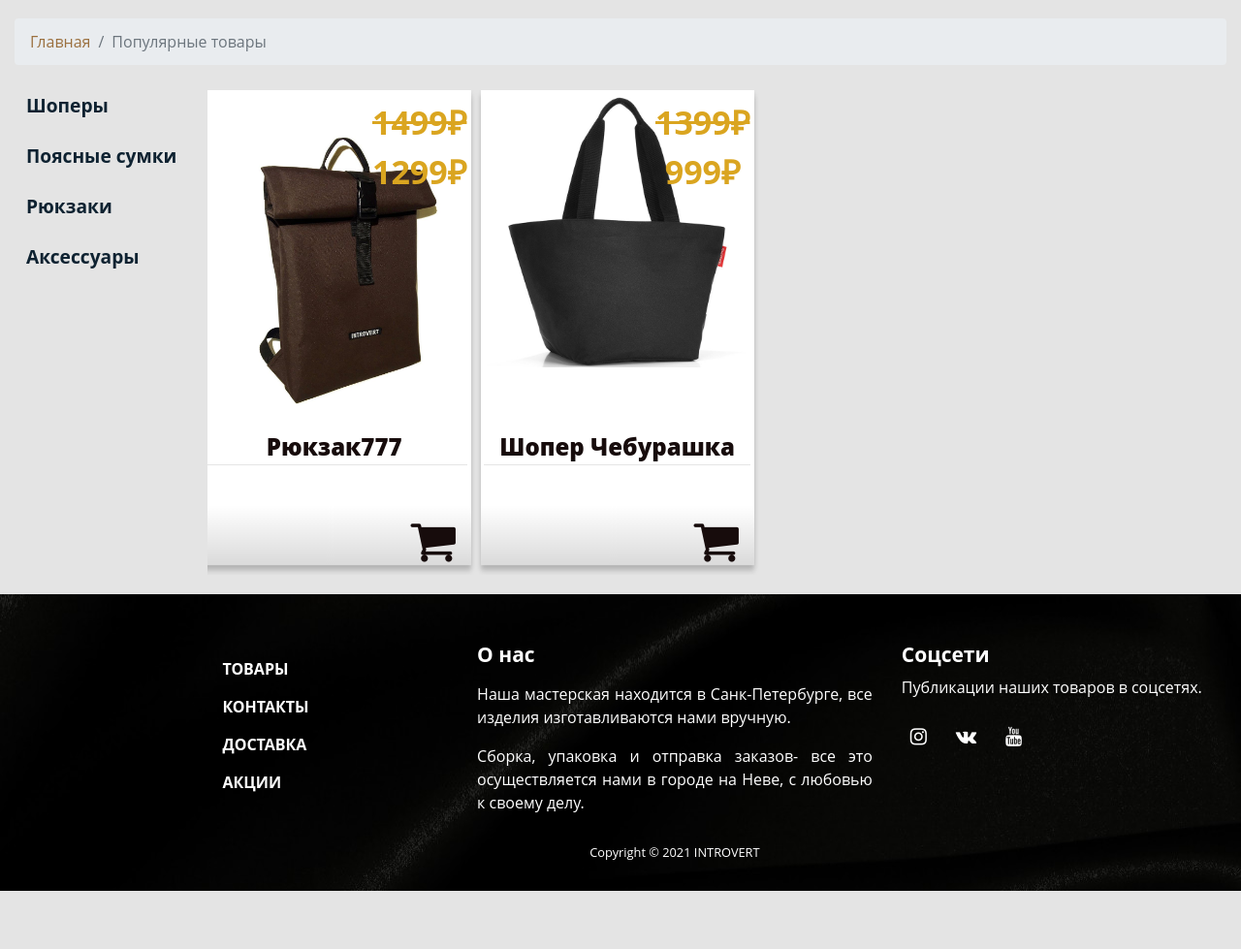
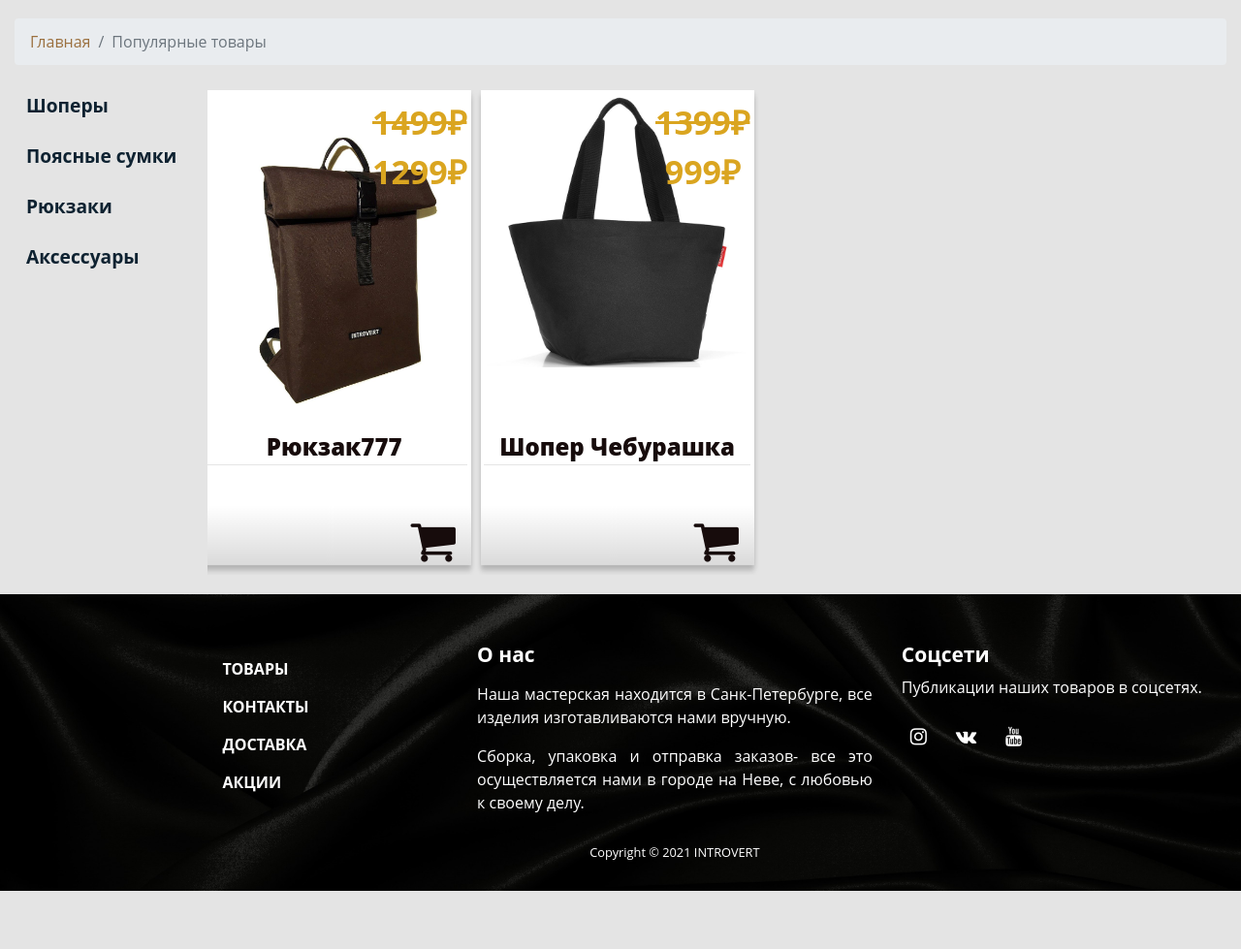
Before and after one commit to rudotcom/electron, a Django app: page / in a window 1280 px wide. Shown: the part 79-1058 px from the top of the page at 97% size. Run offline with Django 3.2, Linux system fonts and the light colour scheme; data comes from the database, SQL or seed files in the repository; some libraries are stand-ins or nearby versions.

```diff
--- a/Introvert/settings.py
+++ b/Introvert/settings.py
@@ -28,7 +28,7 @@ BASE_DIR = Path(__file__).resolve().parent.parent
 # SECURITY WARNING: keep the secret key used in production secret!
 SECRET_KEY = os.getenv('DJANGO_KEY') or sys.exit('DJANGO_KEY environment variable is not set.')
 # SECURITY WARNING: don't run with debug turned on in production!
-DEBUG = False
+DEBUG = True
 
 ALLOWED_HOSTS = [
     'localhost',
--- a/static/css/style.css
+++ b/static/css/style.css
@@ -146,7 +146,8 @@ input { color: #0E2231}
 .tm-black-bg {
     color: white;
     padding-top: 50px;
-    background: #000000 url(/static/img/footer-bg.jpg) no-repeat center bottom;;
+    background: #000000 url(/static/img/footer-bg.jpg) no-repeat center bottom;
+  background-size: 100% 100%;
 }
 .tm-footer-div-title {
   color: white;
```
